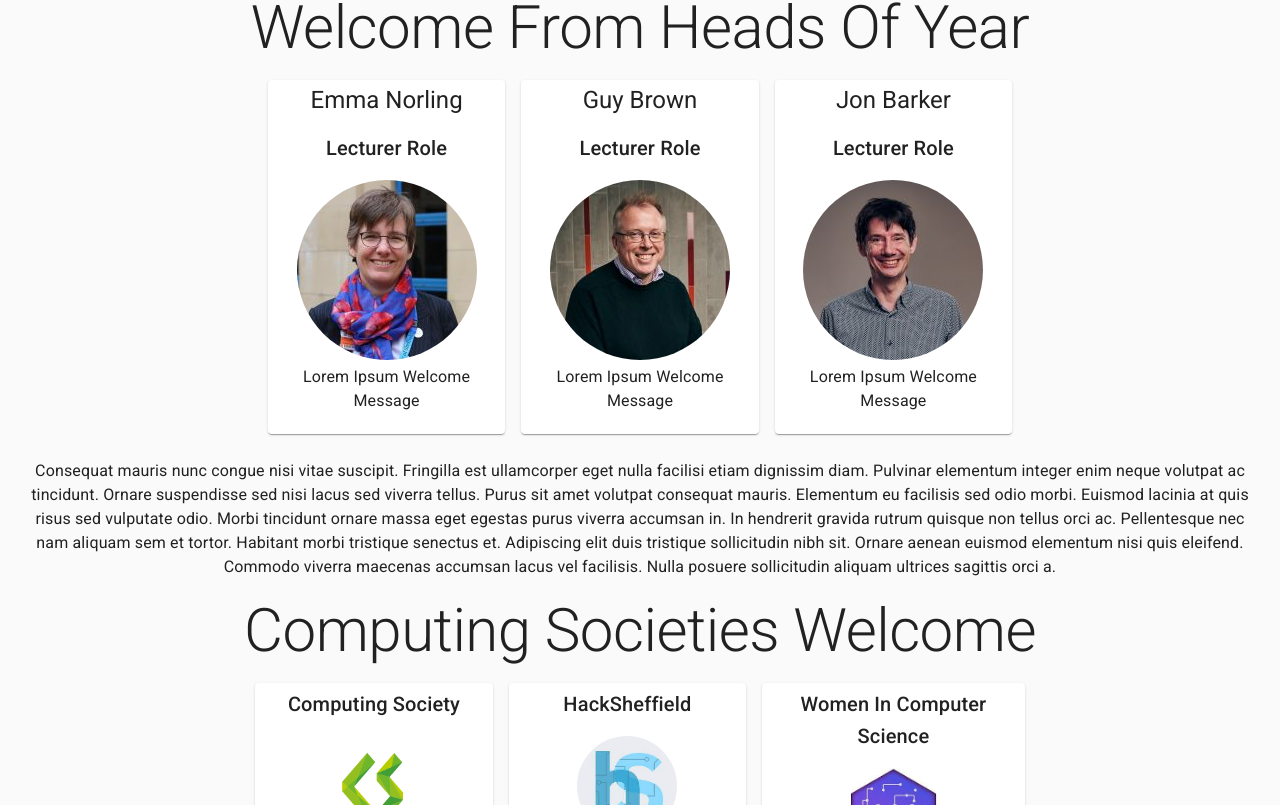
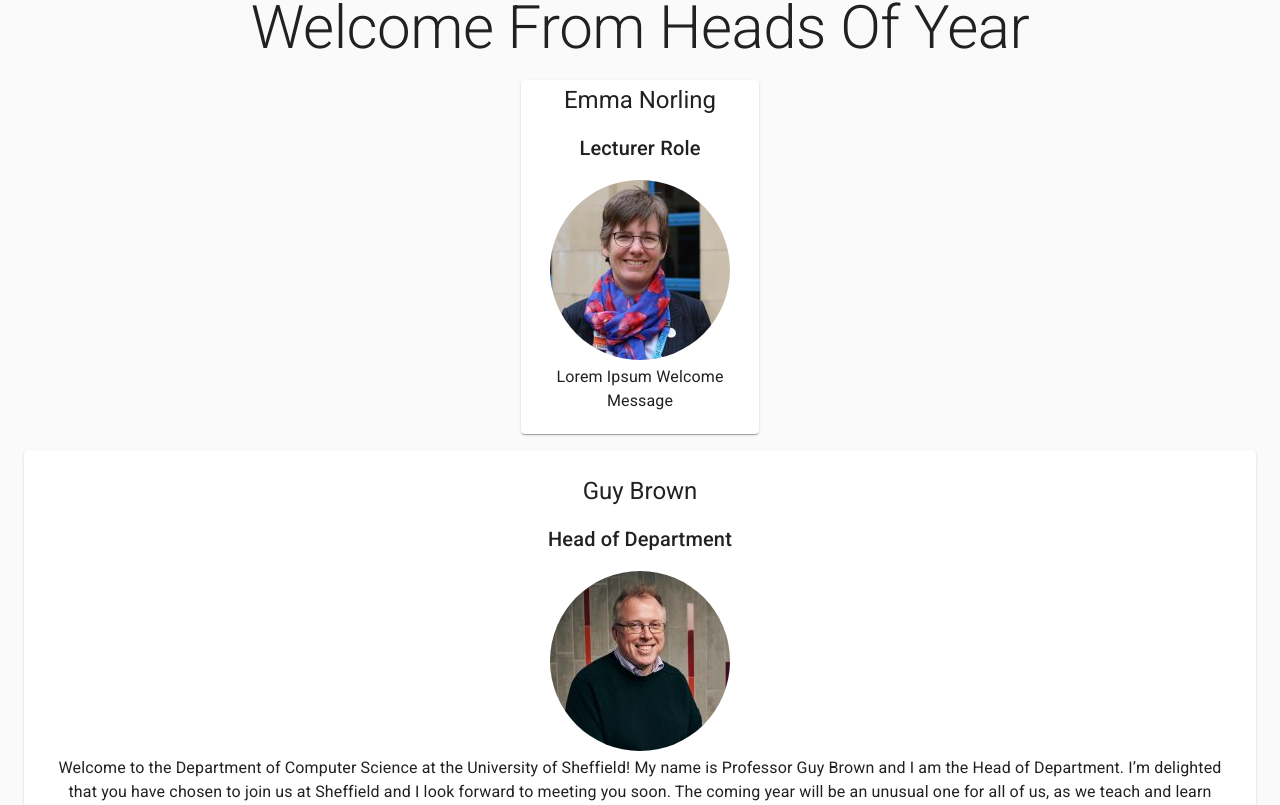
Before and after one commit to sheffieldcomputerscience/sheffieldcomputerscience.github.io, a React (Create React App) app: page /general in a window 1280 px wide. Shown: the part 1155-1960 px from the top of the page. Built offline with nearby package versions, Linux system fonts and the light colour scheme.

Commit message:
Adding newest changes

```diff
--- a/src/Welcome.js
+++ b/src/Welcome.js
@@ -22,9 +22,8 @@ const welcome_people = [
           id: "guy",
           nameHeader: "Guy Brown",
           fileName: "Guy-Brown.jpg",
-          role: "Lecturer Role",
-          welcomeMessage: "Lorem Ipsum Welcome Message"
-      },
+          role: "Head of Department",
+          welcomeMessage: "Welcome to the Department of Computer Science at the University of Sheffield! My name is Professor Guy Brown and I am the Head of Department. I’m delighted that you have chosen to join us at Sheffield and I look forward to meeting you soon.\nThe coming year will be an unusual one for all of us, as we teach and learn within the constraints created by the coronavirus pandemic. However, I am very confident that we will continue to deliver an excellent student experience, and that our reputation as a friendly and welcoming Department will continue to shine through.\nOver the next few weeks some of our teaching and support staff will be emailing you to introduce themselves and to suggest some helpful resources that will help prepare you for your arrival in Sheffield and for the start of your course.\nYou will also receive emails over the coming weeks from the University that will explain wider aspects of University life. Emails from the Department will focus on preparing you for life as a Computer Science student specifically.\nBest regards,\nProfessor Guy Brown\nHead of Department\n"      },
       {
           id: "jon",
           nameHeader: "Jon Barker",
```
